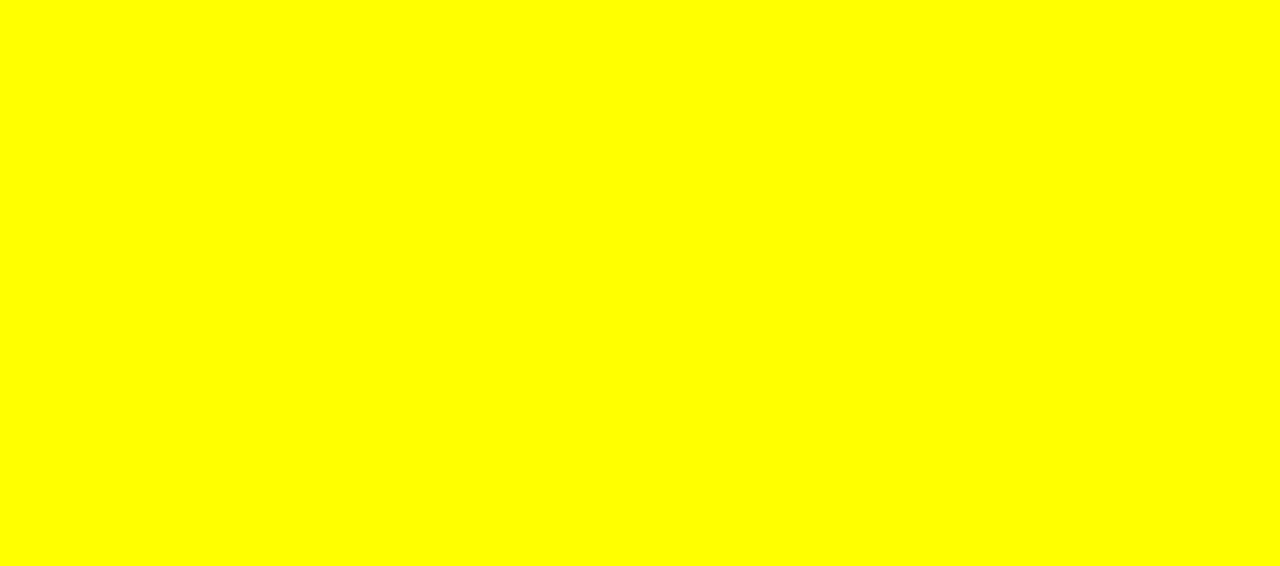
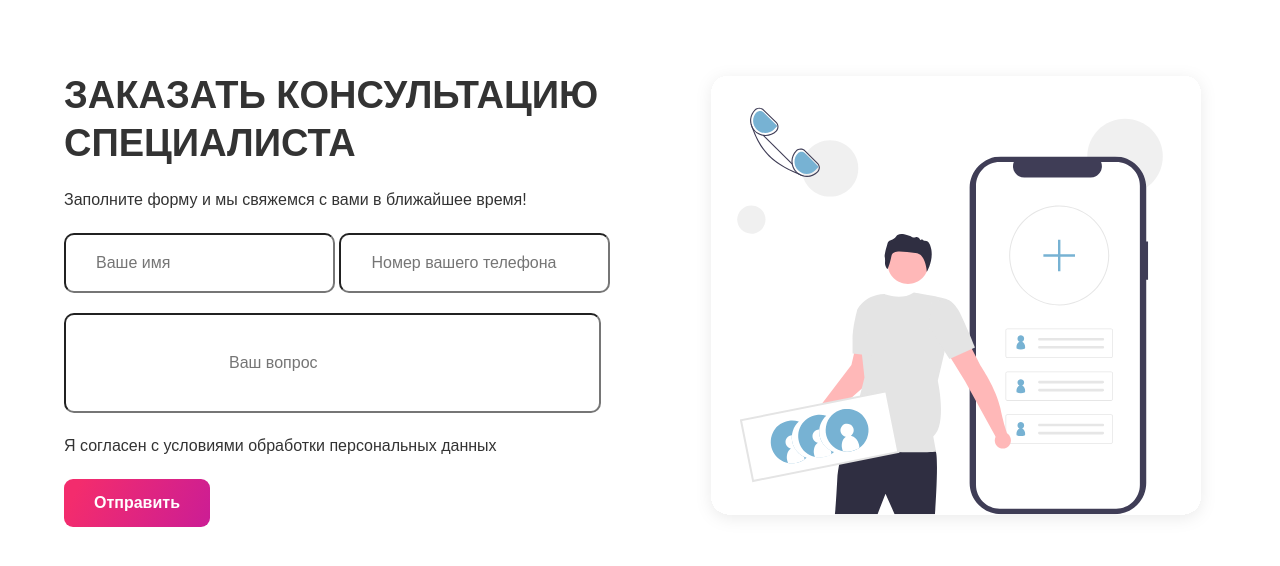
Before and after one commit to kerimjanov/zamir-vs-isak, a plain HTML site: page index.html in a window 1280 px wide. Drawn offline with Linux system fonts and the light colour scheme.

```diff
--- a/global.scss
+++ b/global.scss
@@ -0,0 +1,30 @@
+*{
+  padding: 0;
+  margin: 0;
+}
+a{
+  text-decoration: none;
+}
+.container{
+  width: 90%;
+  margin: 0 auto;
+}
+button{
+  border: none;
+  cursor: pointer;
+}
+body{
+  font-family: 'Poppins', sans-serif;
+}
+body.dark {
+  background: #343a40;
+  color: #fff;
+  transition: .5s;
+}
+
+body.dark button {
+  background: #343a40;
+  color: #fff;
+  transition: .4s;
+  border: 2px solid white;
+}
--- a/index.html
+++ b/index.html
@@ -11,7 +11,26 @@
 </head>
 <body>
 
+<section id="hero">
+    <div class="container">
+        <div class="hero">
+            <div class="hero--saw">
+                <h1>заказать Консультацию <br>
+                    специалиста</h1>
+                <p>Заполните форму и мы свяжемся с вами в ближайшее время!</p>
+                <input type="text" placeholder="Ваше имя">
+                <input type="text" placeholder="Номер вашего телефона">
 
+                <div class="hero--sav">
+                    <input type="text" placeholder="Ваш вопрос">
+                    <p>Я согласен с условиями обработки персональных данных </p>
+                    <button>Отправить</button>
+            </div>
+            </div>
+            <img src="./img/12.svg" alt="img">
+        </div>
+    </div>
+</section>
 
 <script src="js/script.js"></script>
 </body>
--- a/mixin.scss
+++ b/mixin.scss
@@ -0,0 +1,23 @@
+@mixin center{
+  display: flex;
+  justify-content: space-between;
+  align-items: center;
+}
+@mixin btn{
+  background: linear-gradient(115.11deg, #F32C6D 10.12%, #CB1D95 100.01%);
+  border-radius: 9px;
+  padding: 15px 30px;
+  font-weight: 600;
+  font-size: 16px;
+  color: #FFFF;
+  &:hover{
+    background: #8F7CEC;
+    color: #FFF;
+    border-radius: 5px;
+    box-shadow: 0 0 5px #8F7CEC, 0 0 50px #8F7CEC,0 0 100px #8F7CEC;
+  }
+}
+@mixin spece{
+  display: flex;
+  align-items: center;
+}
--- a/style.scss
+++ b/style.scss
@@ -1,7 +1,62 @@
-*{
-  padding: 0;
-  margin: 0;
+@import "global";
+@import "mixin";
+@import "veraibles";
+
+#hero{
+  padding-top: 5%;
+  .hero{
+    @include center();
+
+    &--saw{
+      h1{
+        font-weight: 700;
+        font-size: 38px;
+        line-height: 48px;
+        text-transform: uppercase;
+        color: $reb;
+      }
+      p{
+        font-weight: 400;
+        font-size: 16px;
+        line-height: 26px;
+        color:$reb;
+        padding: 20px 0;
+      }
+      input{
+        padding: 15px 30px;
+        font-weight: 300;
+        font-size: 16px;
+        line-height: 26px;
+        color: $reb;
+        border-radius: 10px;
+      }
+    }
+    &--sav {
+
+      input {
+        padding: 35px 163px;
+        font-weight: 300;
+        font-size: 16px;
+        line-height: 26px;
+        color: $reb;
+        border-radius: 10px;
+        margin-top: 20px;
+      }
+
+      p {
+        font-weight: 400;
+        font-size: 16px;
+        line-height: 26px;
+        color: $reb;
+        padding: 20px 0;
+      }
+
+      button {
+        @include btn();
+      }
+    }
+      img{
+        width: 520px;
+    }
+  }
 }
-body{
-  background: yellow;
-}
--- a/veraibles.scss
+++ b/veraibles.scss
@@ -0,0 +1,5 @@
+$reb:#333;
+$bl:#000;
+$fs: #FFF;
+$blu:#02897a;
+$add: #22343D;
```
Also changed, not shown: css/global.css, css/style.css, img/12.svg (added), 2 other files.
